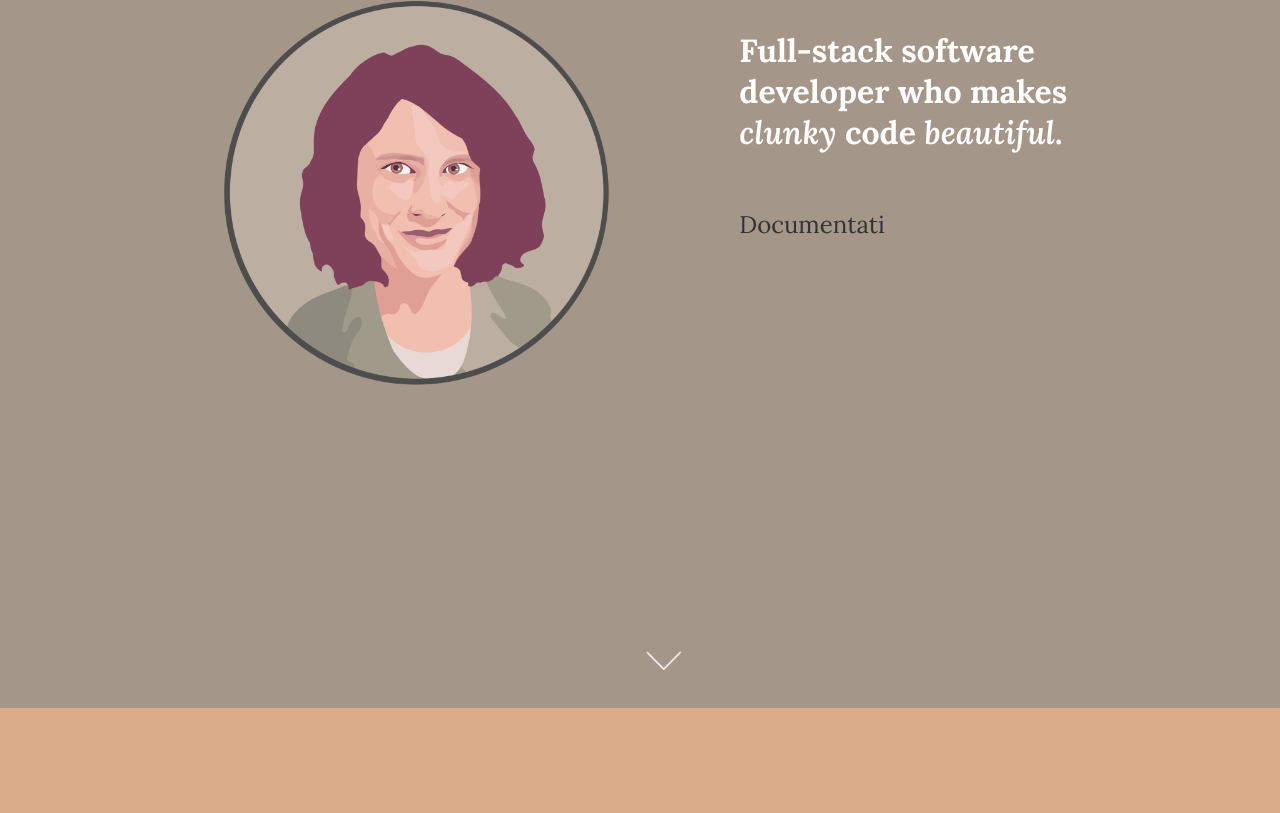
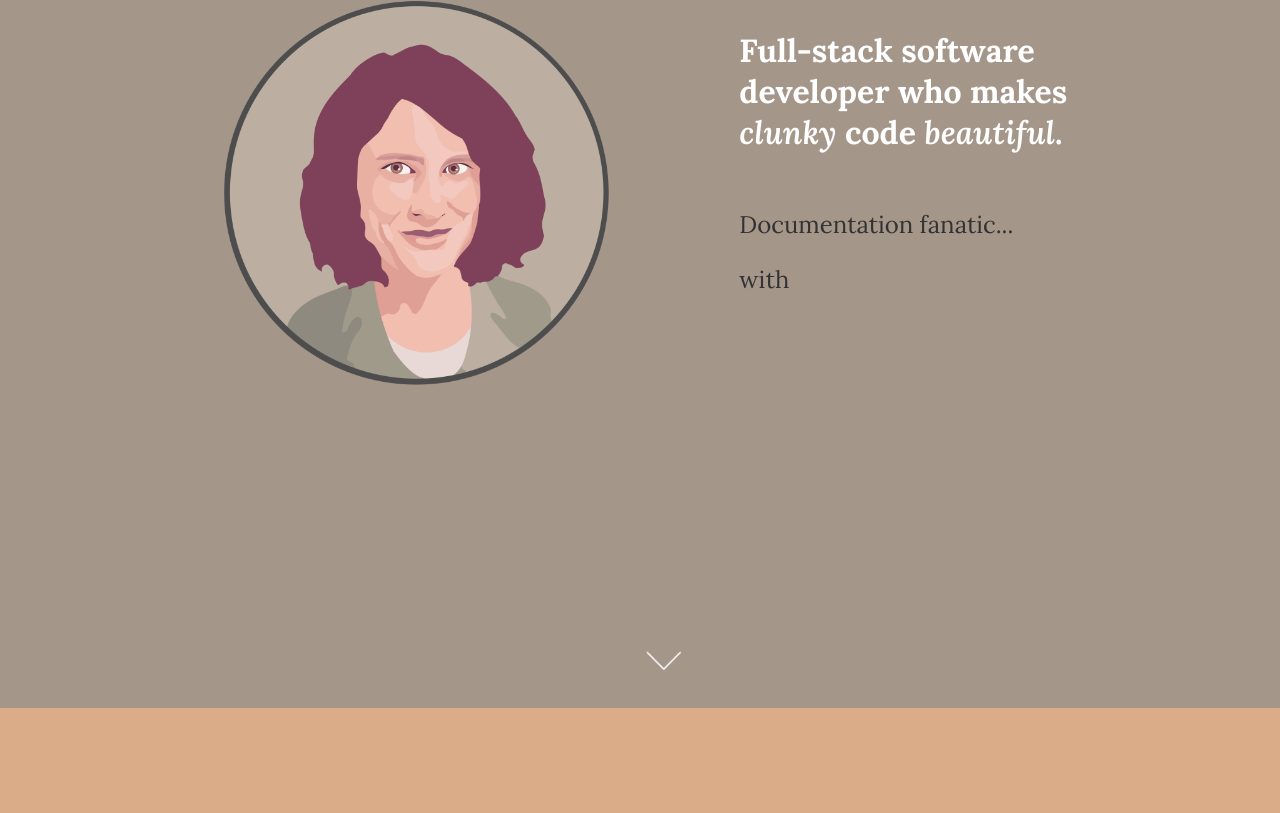
Before and after one commit to DannieSchu/portfolio, a React app: page / in a window 1280 px wide. Shown: the part 892-1705 px from the top of the page. Built offline with nearby package versions, Linux system fonts and the light colour scheme.

Commit message:
speed up typewriter

```diff
--- a/src/components/About/About.jsx
+++ b/src/components/About/About.jsx
@@ -10,11 +10,11 @@ const About = () => (
     <img src={selfPortrait} alt="Dannie Schumaker" className={styles.portrait} />
     <section>
       <h3 className={typeStyle.subheading}>Full-stack software developer who makes <i>clunky</i> code <i>beautiful</i>. </h3>
-      <Typist avgTypingDelay={110} cursor={{ show: false }} startDelay={5000}>
-        <p>Documentation fanatic<Typist.Delay ms={300} />...</p>
-        <Typist.Delay ms={1000} />
-        <p>with an eye for detail<Typist.Delay ms={300} />...</p>
-        <Typist.Delay ms={1000} />
+      <Typist avgTypingDelay={80} cursor={{ show: false }} startDelay={3000}>
+        <p>Documentation fanatic<Typist.Delay ms={200} />...</p>
+        <Typist.Delay ms={600} />
+        <p>with an eye for detail<Typist.Delay ms={200} />...</p>
+        <Typist.Delay ms={600} />
         <p>and a passion for finding elegant solutions to complex problems.</p>
       </Typist>
     </section>
```
Also changed, not shown: 1 other file (tests, documents, lock files or other folders).
